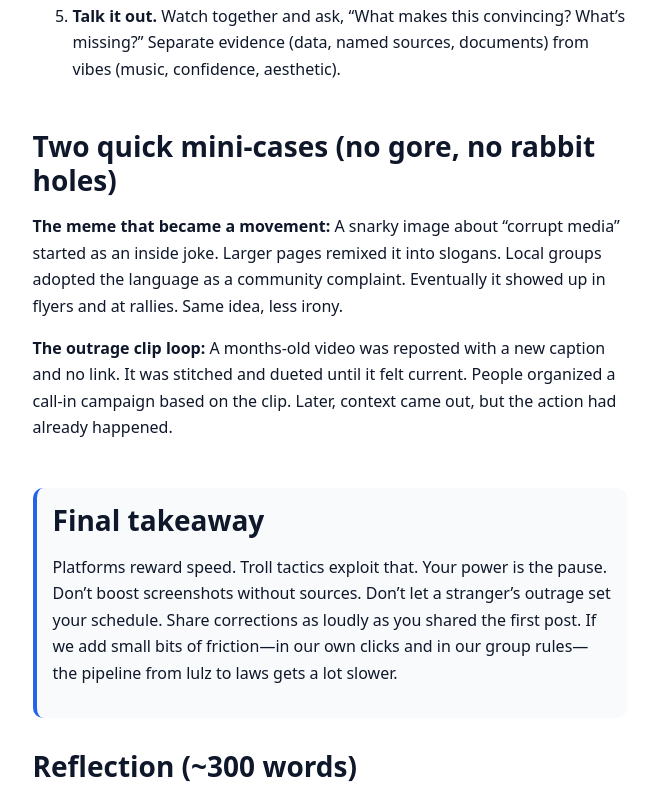
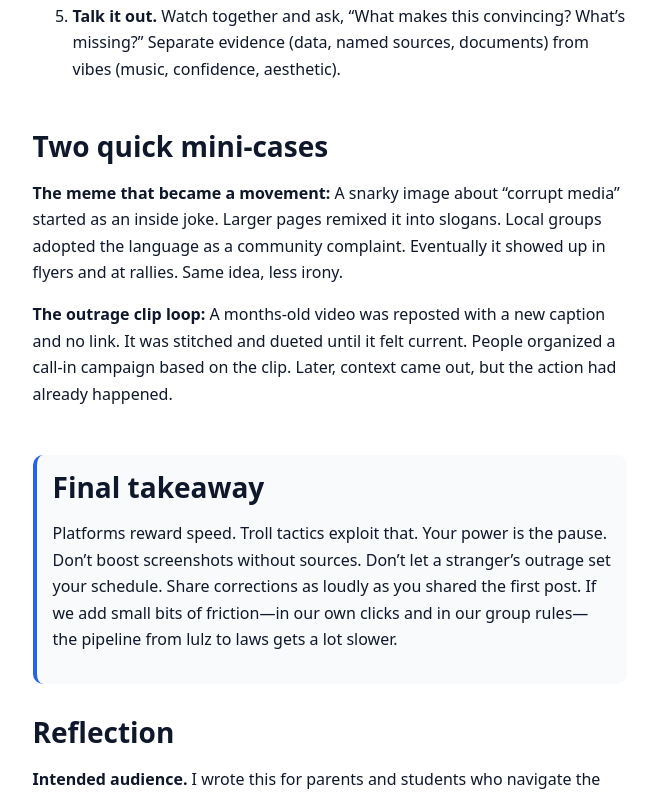
Before and after one commit to Dagurf21/posh_public_int_brief, a plain HTML site: page index.html in a window 1280 px wide. Shown: the part 2619-3416 px from the top of the page, without its empty margins (310-966 px from the left). Drawn offline with Linux system fonts and the light colour scheme.

Commit message:
Update headings and author credit in index.html

```diff
--- a/index.html
+++ b/index.html
@@ -142,7 +142,7 @@
     </section>
 
     <section id="mini-cases" aria-labelledby="mini-cases-h">
-      <h2 id="mini-cases-h">Two quick mini‑cases (no gore, no rabbit holes)</h2>
+      <h2 id="mini-cases-h">Two quick mini‑cases </h2>
       <p><strong>The meme that became a movement:</strong> A snarky image about “corrupt media” started as an inside joke. Larger pages remixed it into slogans. Local groups adopted the language as a community complaint. Eventually it showed up in flyers and at rallies. Same idea, less irony.</p>
       <p><strong>The outrage clip loop:</strong> A months‑old video was reposted with a new caption and no link. It was stitched and dueted until it felt current. People organized a call‑in campaign based on the clip. Later, context came out, but the action had already happened.</p>
     </section>
@@ -153,7 +153,7 @@
     </section>
 
     <section id="reflection" aria-labelledby="reflection-h">
-      <h2 id="reflection-h">Reflection (~300 words)</h2>
+      <h2 id="reflection-h">Reflection</h2>
       <p><strong>Intended audience.</strong> I wrote this for parents and students who navigate the same feeds but read them differently. Parents see risk; students see culture. The goal was to translate “trolling to politics” into everyday actions that feel doable: pausing, checking outside the app, adjusting settings, and setting simple group rules.</p>
       <p><strong>Format, tone, and style.</strong> I kept the tone conversational, like a student explaining the internet to family at dinner. Short sections with plain headings make the piece scannable. I avoided jargon and chose examples that describe patterns rather than dunk on any group. I used the phrase “lulz becomes logistics” because it’s memorable and captures the shift from joke to action without going academic. I also included two mini‑cases but kept them light on details to avoid accidental amplification.</p>
       <p><strong>What I learned.</strong> Writing for a mixed audience pushed me to focus on behavior, not ideology. It’s easy to rant about algorithms; it’s harder (and more useful) to give steps people can take in a minute or two. The three‑beat check (Feeling → Source → Stakes) felt like the right balance between a gut check and a practical tool. I also learned that small UX choices—unfollow, “Not interested,” keyword filters—are powerful when you frame them as normal hygiene, not political statements. Finally, saying “add friction” out loud matters; once you name that habit, people notice when they’re about to share on impulse and choose differently.</p>
@@ -161,7 +161,7 @@
 
     <hr />
     <section aria-labelledby="credits">
-      <p><small>© <span id="year"></span> Student author. This page is a single‑file, no‑build site you can host on GitHub Pages.</small></p>
+      <p><small>© <span id="year"></span> Dagur Freyr Guðbrandsson </small></p>
     </section>
   </main>
 
```
